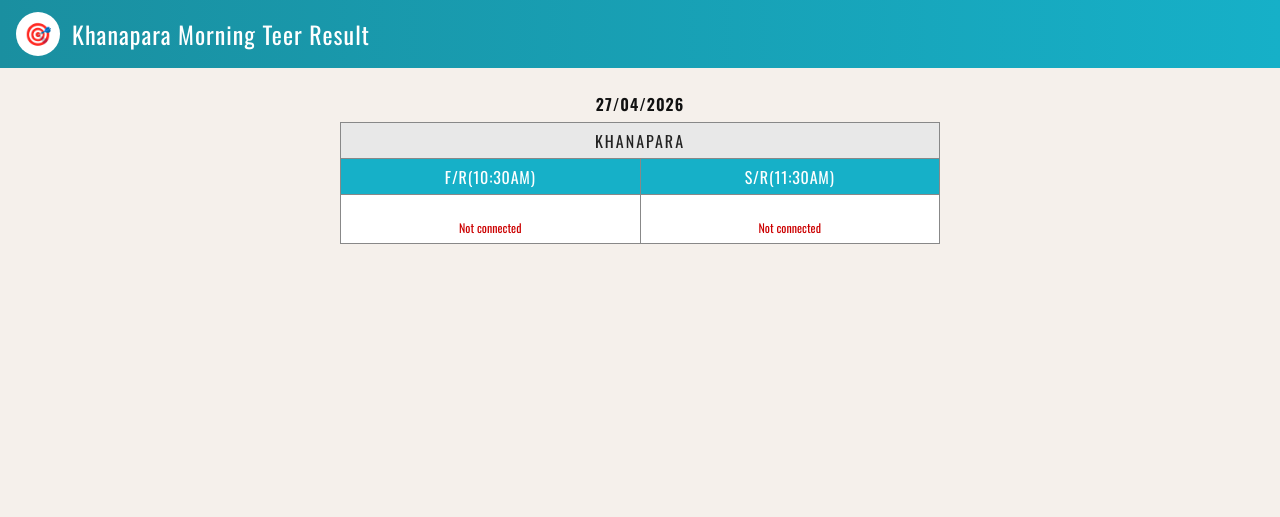
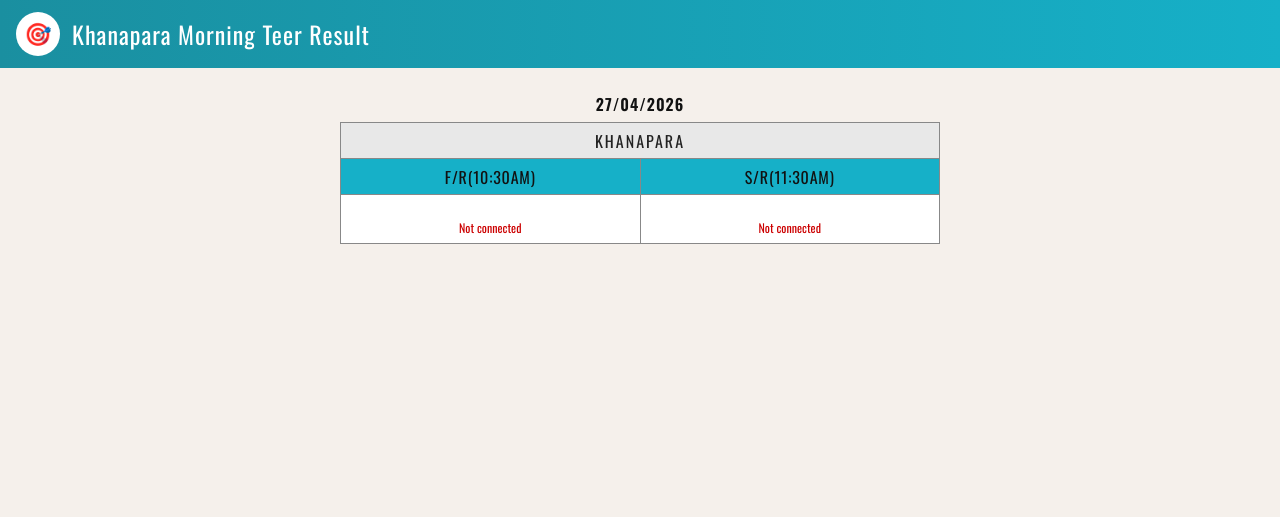
Before and after one commit to abusazid46-tech/japannight, a website: page public/index.html in a window 1280 px wide. Shown: the top 517 px of the page. Drawn offline with nearby package versions, Linux system fonts and the light colour scheme; no server answers.

Commit message:
Update index.html

```diff
--- a/public/index.html
+++ b/public/index.html
@@ -13,7 +13,7 @@
 <meta name="author" content="Khanapara Teer Result">
 <!-- Open Graph (for Facebook/WhatsApp sharing) -->
 <meta property="og:title" content="Khanapara Morning Teer Result">
-<meta property="og:description" content="khanapara morning teer result|khanapara morning teer|khanapara morning|teer result|.">
+<meta property="og:description" content="khanapara morning teer result | khanapara morning teer | khanapara morning | teer result |.">
 <meta property="og:type" content="website">
 <meta property="og:url" content="https://khanaparamorningteerresult.com">
 <meta property="og:image" content="https://khanaparamorningteerresult.com/logo.png">
@@ -103,7 +103,7 @@
         }
         .teer-table .header-row th {
             background: #16b0c8;
-            color: #fff;
+            color: #111;
             font-size: 1rem;
             font-weight: 400;
             letter-spacing: 0.8px;
```
